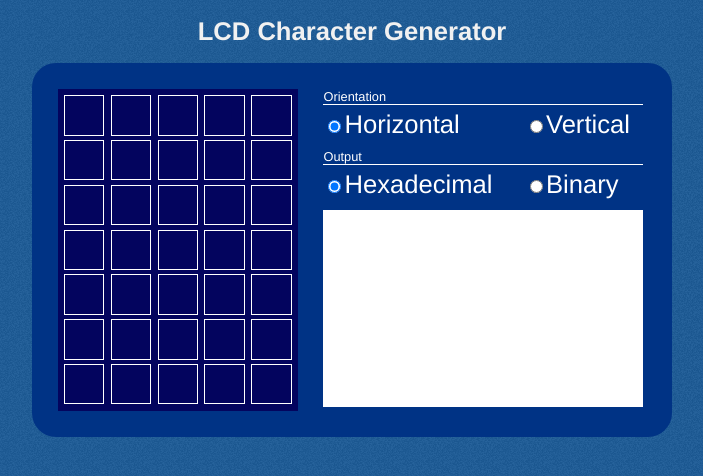
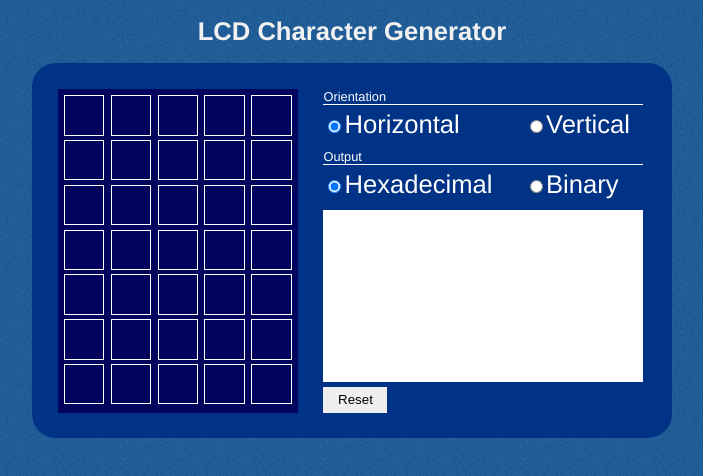
Before and after one commit to ntanck/lcd-gen, a Vue app: page / in a window 1280 px wide. Shown: the top 476 px of the page, without its empty margins (288-991 px from the left). Built offline with nearby package versions, Linux system fonts and the light colour scheme.

Commit message:
Adds reset button

```diff
--- a/src/App.vue
+++ b/src/App.vue
@@ -3,7 +3,7 @@
     <h1>LCD Character Generator</h1>
     <div class="main">
       <lcd v-bind:pixels="pixel_data" @pixel-click="onPixelClick" />
-      <control v-bind:pixels="pixel_data" />
+      <control v-bind:pixels="pixel_data" @clear="clear" />
     </div>
   </div>
 </template>
@@ -35,6 +35,9 @@ export default {
       let enabled = this.pixel_data[coords.y];
       enabled[coords.x] = !enabled[coords.x];
       Vue.set(this.pixel_data, coords.y, enabled);
+    },
+    clear() {
+      this.pixel_data = Array.from(Array(7), () => new Array(5));
     },
   },
 };
--- a/src/components/control.vue
+++ b/src/components/control.vue
@@ -55,6 +55,7 @@
       </div>
     </div>
     <textarea class="textbox" v-model="converted" />
+    <button v-on:click="$emit('clear')">Reset</button>
   </div>
 </template>
 
@@ -70,17 +71,17 @@ export default {
     pixels: Array,
   },
   watch: {
-    pixels: function () {this.update_converted()},
+    pixels: function () {
+      this.update_converted();
+    },
   },
   methods: {
     update_converted() {
       let char_sets = [];
       if (this.charOrient == "h") {
-        for (let i = 0; i < this.pixels.length; i++) {
+        for (let row of this.pixels) {
           let char_set = "";
-          for (let j = 0; j < this.pixels[0].length; j++) {
-            char_set += this.pixels[i][j] ? "1" : "0";
-          }
+          for (let pixel of row) char_set += pixel ? "1" : "0";
           char_sets.push(char_set);
         }
       } else {
@@ -109,7 +110,7 @@ export default {
 <style scoped>
 .control {
   margin-left: 2vw;
-  color:white;
+  color: white;
 }
 
 .checkboxes {
@@ -134,8 +135,17 @@ div.row {
   margin-top: 0.2em;
 }
 
+button {
+  padding: 0;
+  border: 0;
+  width: 5vw;
+  margin-top: 0.1vw;
+  height: 2vw;
+  display: block;
+}
+
 p {
-  font-size: .5em;
+  font-size: 0.5em;
   margin: 0;
   border-bottom: 1px solid;
 }
@@ -152,7 +162,7 @@ p {
 .textbox {
   border-width: 0;
   width: 25vw;
-  height: calc(15vw + 5px);
+  height: calc(13vw + 5px);
   resize: none;
   padding: 0;
 }
```
